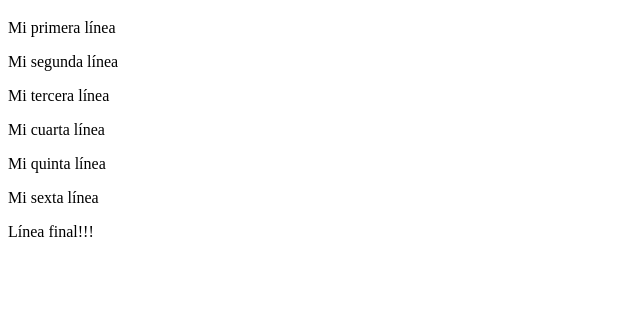
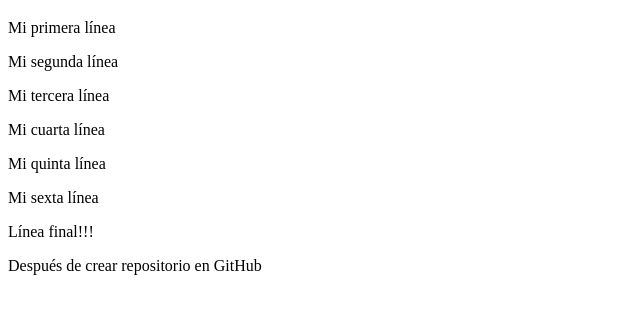
Before and after one commit to evu2000/cafeteria, a plain HTML site: page index.html in a window 1280 px wide. Shown: the part 61-374 px from the top of the page, without its empty margins (0-640 px from the left). Drawn offline with Linux system fonts and the light colour scheme.

Commit message:
Agregada una primera línea desde la creación del repositorio remoto

```diff
--- a/index.html
+++ b/index.html
@@ -14,5 +14,6 @@
     <p>Mi quinta línea</p>
     <p>Mi sexta línea</p>
     <p>Línea final!!!</p>
+    <p>Después de crear repositorio en GitHub</p>
 </body>
 </html>
```
